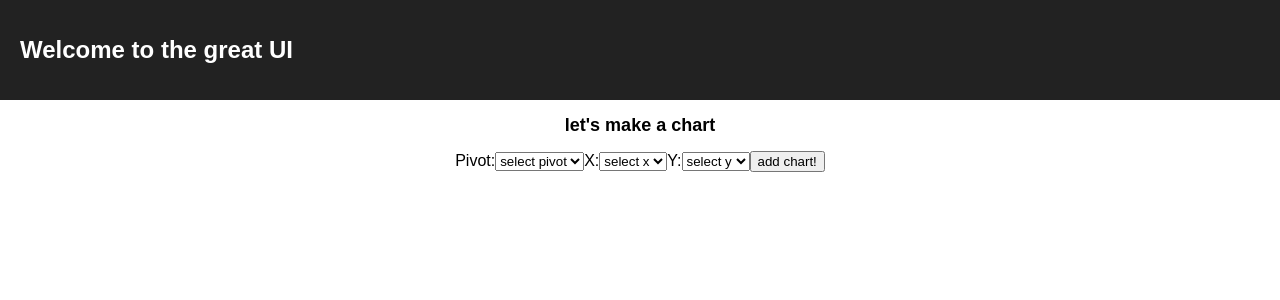
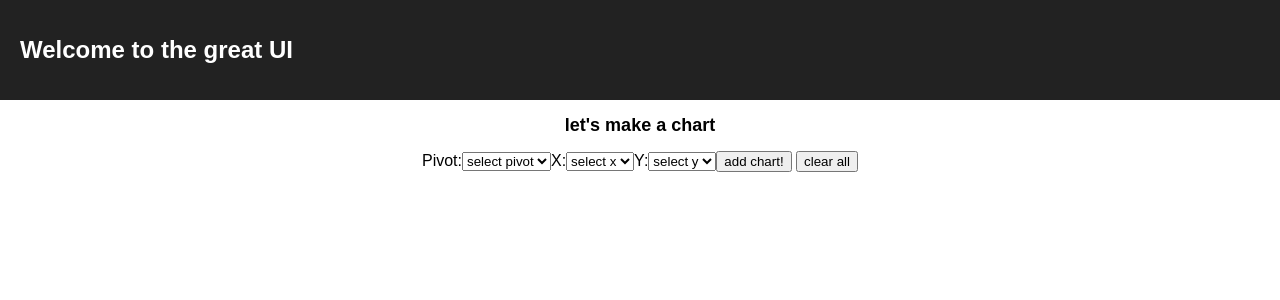
Before and after one commit to klenofjupiter/the-great-ui, a React (Create React App) app: page / in a window 1280 px wide. Shown: the top 300 px of the page. Built offline with nearby package versions, Linux system fonts and the light colour scheme.

Commit message:
clear all functioning

```diff
--- a/src/App.js
+++ b/src/App.js
@@ -2,11 +2,7 @@ import React, { Component } from 'react';
 import ChartMaker from './Chartmaker.js';
 import './App.css';
 
-// to do: add remove chart functionality
-class App extends Component {
-  constructor() {
-    super();
-    this.state = {
+const initialState = {
       filters: ['gender', 'race', 'level'],
       pivot: '',
       'x': '',
@@ -14,8 +10,16 @@ class App extends Component {
       renderChart: false,
       chartList: {}
     }
+
+
+// to do: add remove chart functionality
+class App extends Component {
+  constructor() {
+    super();
+    this.state = initialState
     this.onSubmit = this.onSubmit.bind(this);
     this.onChange = this.onChange.bind(this);
+    this.clearAll = this.clearAll.bind(this);
   }
 
   onSubmit(evt) {
@@ -35,6 +39,10 @@ class App extends Component {
   }
   onChange(evt) {
     this.setState({[evt.target.name] : evt.target.value})
+  }
+
+  clearAll(evt) {
+    this.setState({...initialState})
   }
   render() {
     return (
@@ -56,7 +64,7 @@ class App extends Component {
           <option disabled="disabled" value="default"> select y </option>
           { this.state.filters.map((filter) => <option key={filter} value={filter}>{filter}</option>)}
           </select>
-          <button type="submit">add chart!</button>
+          <button type="submit">add chart!</button> <button onClick={this.clearAll}> clear all </button>
         </form>
         {this.state.renderChart && Object.keys(this.state.chartList).map((key) => <ChartMaker name={key} key={key} filters={this.state.chartList[key]} /> )}
       </div>
```
